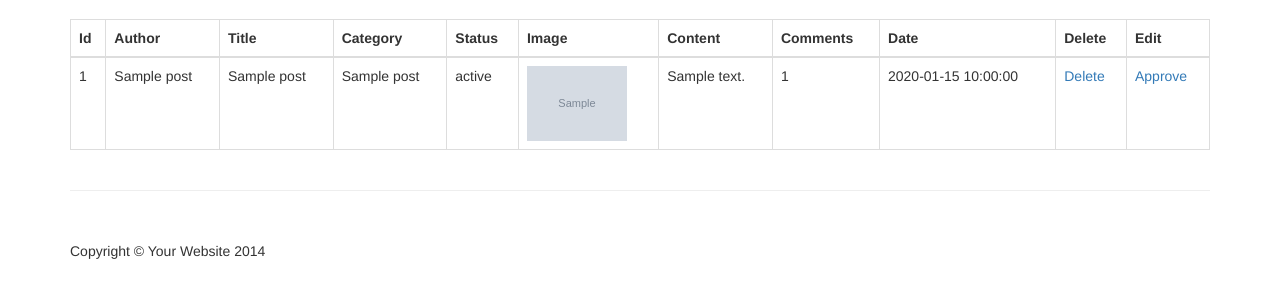
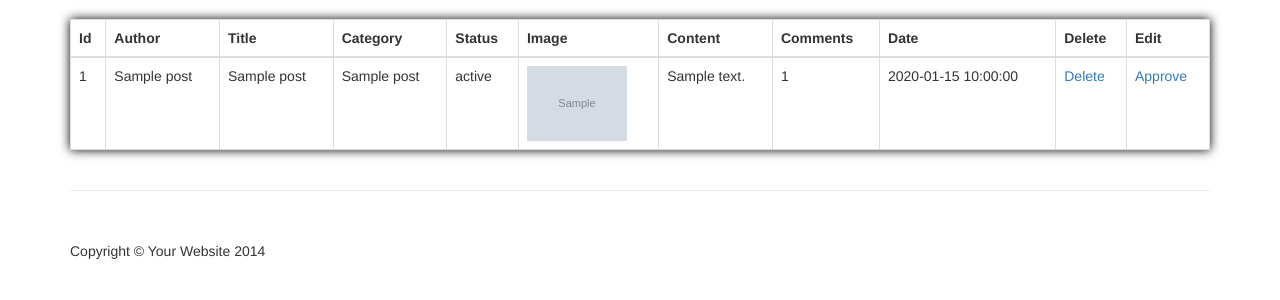
Before and after one commit to khatab29/MVC-Training, a PHP site: template App/Views/posts_table.php in a window 1280 px wide. Shown: the part 51-351 px from the top of the page. Run offline with PHP 8.4, Linux system fonts and the light colour scheme; the template is opened without the code that fills it: most values are stand-ins (such as "Sample title", 1, 10 or a date in 2020); grey boxes marked "Sample" are stand-in pictures.

Commit message:
refactoring & organizing code in view and controller directory

```diff
--- a/App/Views/posts_table.php
+++ b/App/Views/posts_table.php
@@ -1,12 +1,8 @@
 <?php
 include "includes/header.php";
 include "includes/navigation.php";?>
-
-
-
-
 <div class="col-xs-12">
-                <table class="table table-bordered table-hover">
+<table class="table table-bordered table-hover table-container">
 <thead>
 <tr>
 <th>Id</th>
@@ -23,10 +19,7 @@ include "includes/navigation.php";?>
 </tr>
 </thead>
 <tbody>
-
- <?php
-
-    foreach($posts_Data as $post_Data): ?>
+<?php foreach($posts_Data as $post_Data): ?>
 <tr>
 <td><?= $post_Data['id'] ?></td>
 <td><?= $post_Data['author_name'] ?></td>
@@ -37,7 +30,6 @@ include "includes/navigation.php";?>
 <td><?= $post_Data['content'] ?></td>
 <td><?= $post_Data['comment_count'] ?></td>
 <td><?= $post_Data['created_at'] ?></td>
-
 <td><a href = "index.php?source=posts_table&&deletePost=<?= $post_Data['id'] ?>" onClick = "return confirmation();">Delete</a></td>
 <td><a href = "index.php?source=posts_table&&approve=<?= $post_Data['id'] ?>">Approve</a></td>
 </tr>
@@ -45,8 +37,6 @@ include "includes/navigation.php";?>
 </tbody>
 </table>
 </div>
-
-
 <script>
 function confirmation(){
 var x = confirm("Delete  From Table ? ");
@@ -57,9 +47,4 @@ return false;
 }
 }
 </script>
-
-<?php
-
-include "includes/footer.php";
-
-?>
+<?php include "includes/footer.php";?>
--- a/css/global.css
+++ b/css/global.css
@@ -6,3 +6,8 @@
     margin-left: 250px
 
 }
+.table-container{
+    background: #fff;
+    padding: 30px;
+    box-shadow: 0px 0px 10px 0px #000;
+}
--- a/index.php
+++ b/index.php
@@ -9,11 +9,9 @@ if(isset($_GET['source'])){
 case "add_post":
 include "controller/add_post.php";
 break;
-
 case "posts_table":
 include "controller/posts_table.php";
-        break;
-
+break
 default:
 include "controller/display_all_posts.php";
 }
```
Also changed, not shown: App/Views/add_post.php (+1 -25 lines), App/Views/post_display.php (+0 -10 lines), controller/add_post.php (+0 -21 lines). Lines whose indentation alone changed are shown as unchanged.
